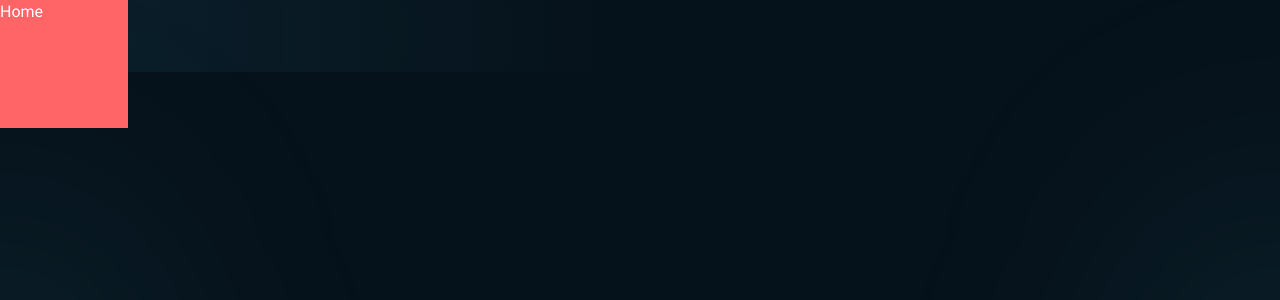
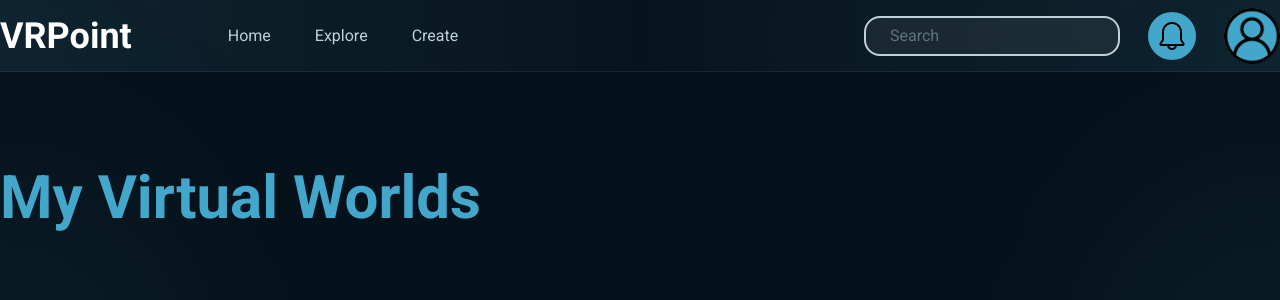
Before and after one commit to Pushpender-18/VRPoint, a React (Vite) app in the folder src/vr-exp-webapp-frontend/: page /home in a window 1280 px wide. Shown: the top 300 px of the page. Built offline with nearby package versions, Linux system fonts and the light colour scheme.

Commit message:
Completed Dashboard (Icons coloring pending)

```diff
--- a/src/vr-exp-webapp-frontend/src/App.jsx
+++ b/src/vr-exp-webapp-frontend/src/App.jsx
@@ -1,7 +1,6 @@
 import { BrowserRouter, Routes, Route } from 'react-router-dom';
 import Home from './pages/Home';
 import Index from './pages/Index';
-import "./index.css"
 
 function App() {
 
--- a/src/vr-exp-webapp-frontend/src/main.jsx
+++ b/src/vr-exp-webapp-frontend/src/main.jsx
@@ -2,6 +2,7 @@ import React from 'react';
 import ReactDOM from 'react-dom/client';
 import App from './App';
 import "./global.css";
+import "./index.css"
 
 ReactDOM.createRoot(document.getElementById('root')).render(
   <React.StrictMode>
--- a/src/vr-exp-webapp-frontend/src/pages/Home.jsx
+++ b/src/vr-exp-webapp-frontend/src/pages/Home.jsx
@@ -1,5 +1,12 @@
+import DashboardNavBar from "../widgets/DashboardNavBar";
+
 export default function Home() {
 	return (
-		<div className="bg-red-400 w-32 h-32">Home</div>
+		<div className="flex flex-col items-center">
+			<DashboardNavBar />
+			<div className="w-7xl mt-24">
+				<h1 className="text-6xl font-bold text-[#43A7CB]">My Virtual Worlds</h1>
+			</div>
+		</div>
 	);
 }
--- /dev/null
+++ b/src/vr-exp-webapp-frontend/src/widgets/DashboardNavBar.jsx
@@ -0,0 +1,34 @@
+export default function DashboardNavBar() {
+	return (
+		<nav className="w-screen h-18 bg-[#ffffff03] flex items-center justify-center border-b-1 border-[#ffffff10]">
+			<div className="w-7xl  flex justify-between items-center">
+				{/* Left Side */}
+				<div className="flex items-center gap-24">
+					<p className="text-4xl font-bold">VRPoint</p>
+					<div className="flex gap-11 text-[#BED1D9]">
+						<a href="#" className="hover:text-[#BED1D970]">Home</a>
+						<a href="#" className="hover:text-[#BED1D970]">Explore</a>
+						<a href="#" className="hover:text-[#BED1D970]">Create</a>
+					</div>
+				</div>
+
+				{/* Right Side */}
+				<div className="flex gap-7 items-center">
+					{/* Searchbox */}
+					<form action="">
+						<input type="text" name="search-box" id="search-box" className="bg-[#ffffff10] backdrop-blur-md border-2 border-[#BED1D9] w-3xs h-10 rounded-2xl placeholder:text-[#BED1D970] placeholder:pl-6" placeholder="Search" />
+					</form>
+
+					{/* Bell Icon */}
+					<div className="w-12 h-12 p-2 bg-[#43A7CB] rounded-full">
+						<img src="/icons/bell.png" alt="notification" />
+					</div>
+					{/* Account Icon */}
+					<div className="w-14 h-14 bg-[#43A7CB] rounded-full">
+						<img src="/icons/user.png" alt="profile-pic" />
+					</div>
+				</div>
+			</div>
+		</nav>
+	);
+}
--- a/src/vr-exp-webapp-frontend/src/widgets/LandingPageNavBar.jsx
+++ b/src/vr-exp-webapp-frontend/src/widgets/LandingPageNavBar.jsx
@@ -1,7 +1,7 @@
 import { useNavigate } from "react-router-dom";
 
 export default function LandingPageNavBar() {
-	const n = useNavigate();
+	const navigator = useNavigate();
 
 	async function btnHandler() {
 		const result = await window.ic.plug.isConnected();
@@ -14,7 +14,7 @@ export default function LandingPageNavBar() {
 				return
 			}
 		}
-		n("/home");
+		navigator("/home");
 	}
 
 	return (
```
Also changed, not shown: src/vr-exp-webapp-frontend/public/icons/bell.png (added), src/vr-exp-webapp-frontend/public/icons/user.png (added).
